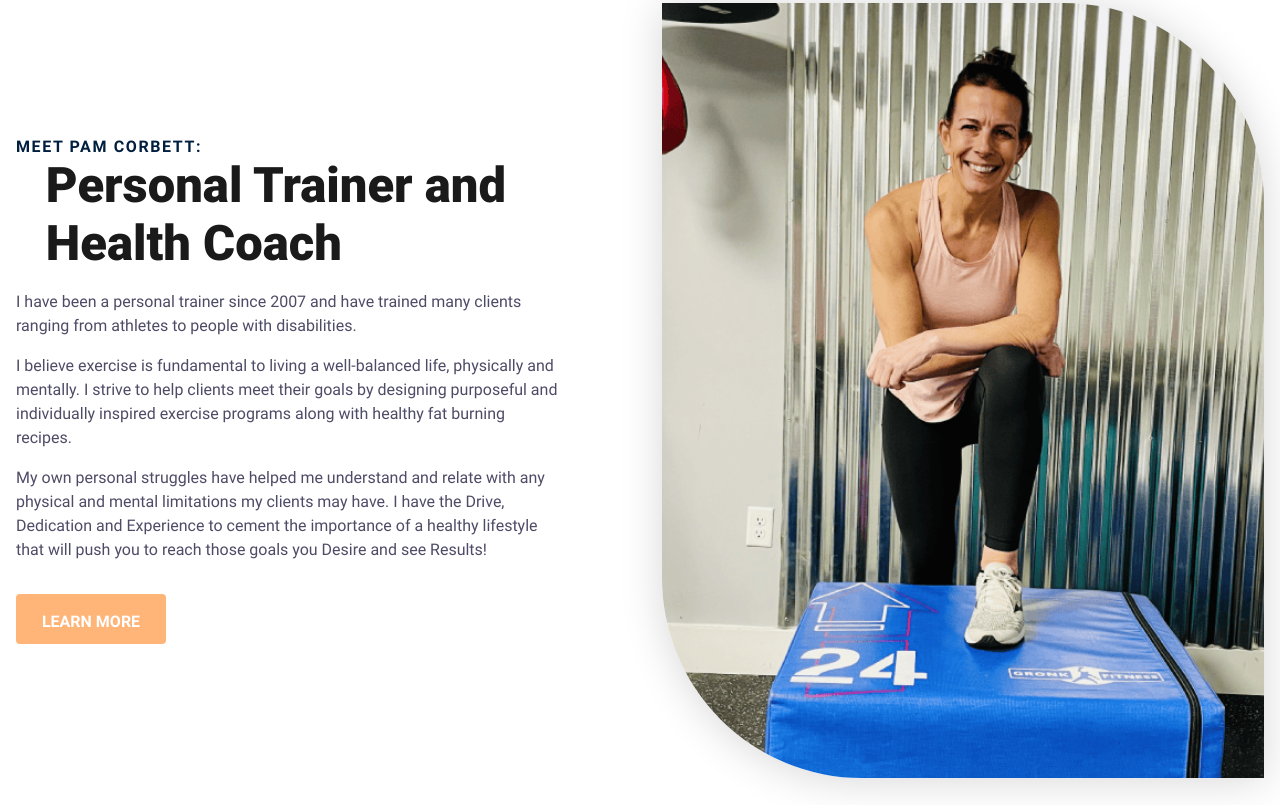
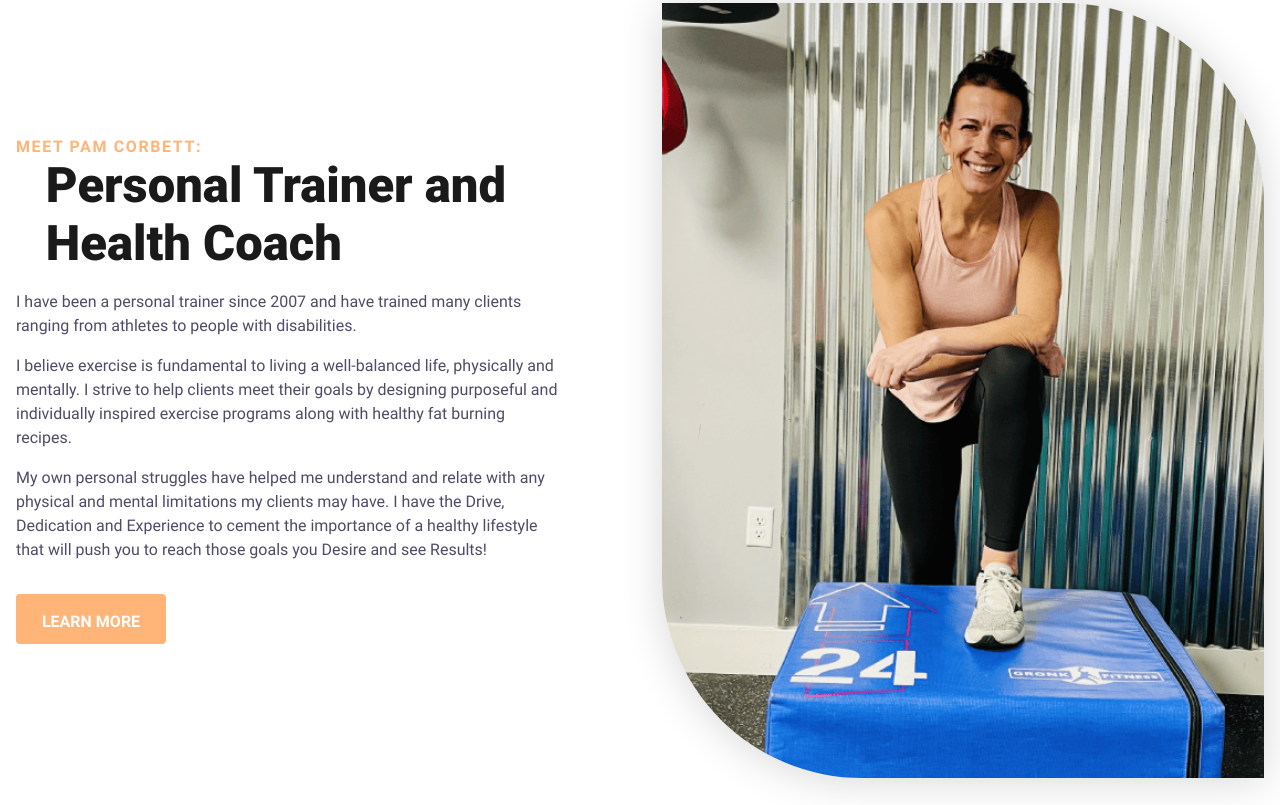
Before and after one commit to DRockwell86/Sparkstitch, an Eleventy site: page src/index.html in a window 1280 px wide. Shown: the part 1395-2200 px from the top of the page. Built offline with nearby package versions, Linux system fonts and the light colour scheme; Eleventy itself is replaced by a stand-in of ours; files that its build step writes are made by us from their sources.

Commit message:
version 3.2

```diff
--- a/src/assets/css/root.css
+++ b/src/assets/css/root.css
@@ -7,8 +7,8 @@
   :root {
     --primary: #ffb478;
     --primaryLight: #ffd675;
-    --secondary: #001f3f;
-    --secondaryLight: #001f3f;
+    --secondary: #ffb478;
+    --secondaryLight: #ffb478;
     --headerColor: #1a1a1a;
     --bodyTextColor: #4e4b66;
     --bodyTextColorWhite: #fafbfc;
```
